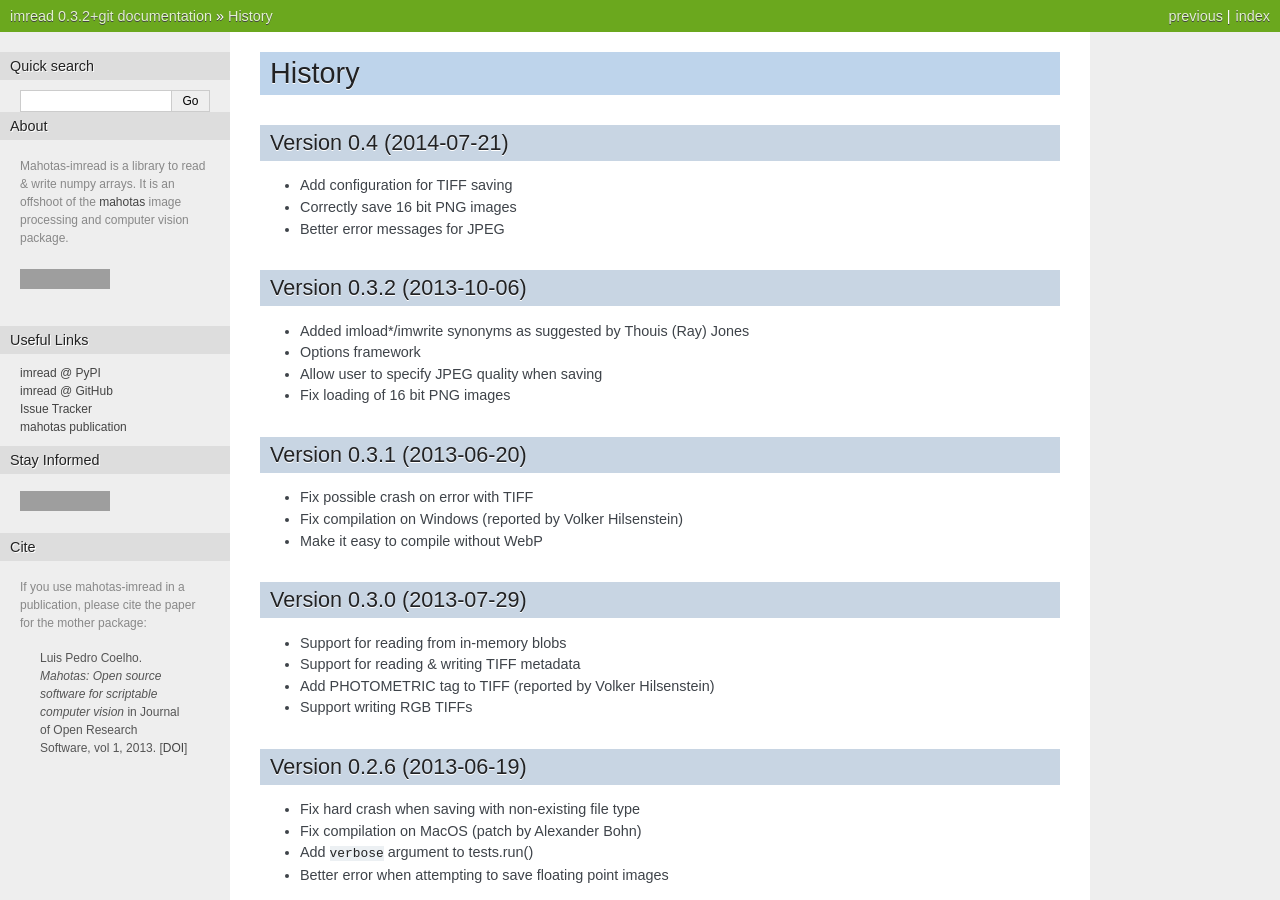
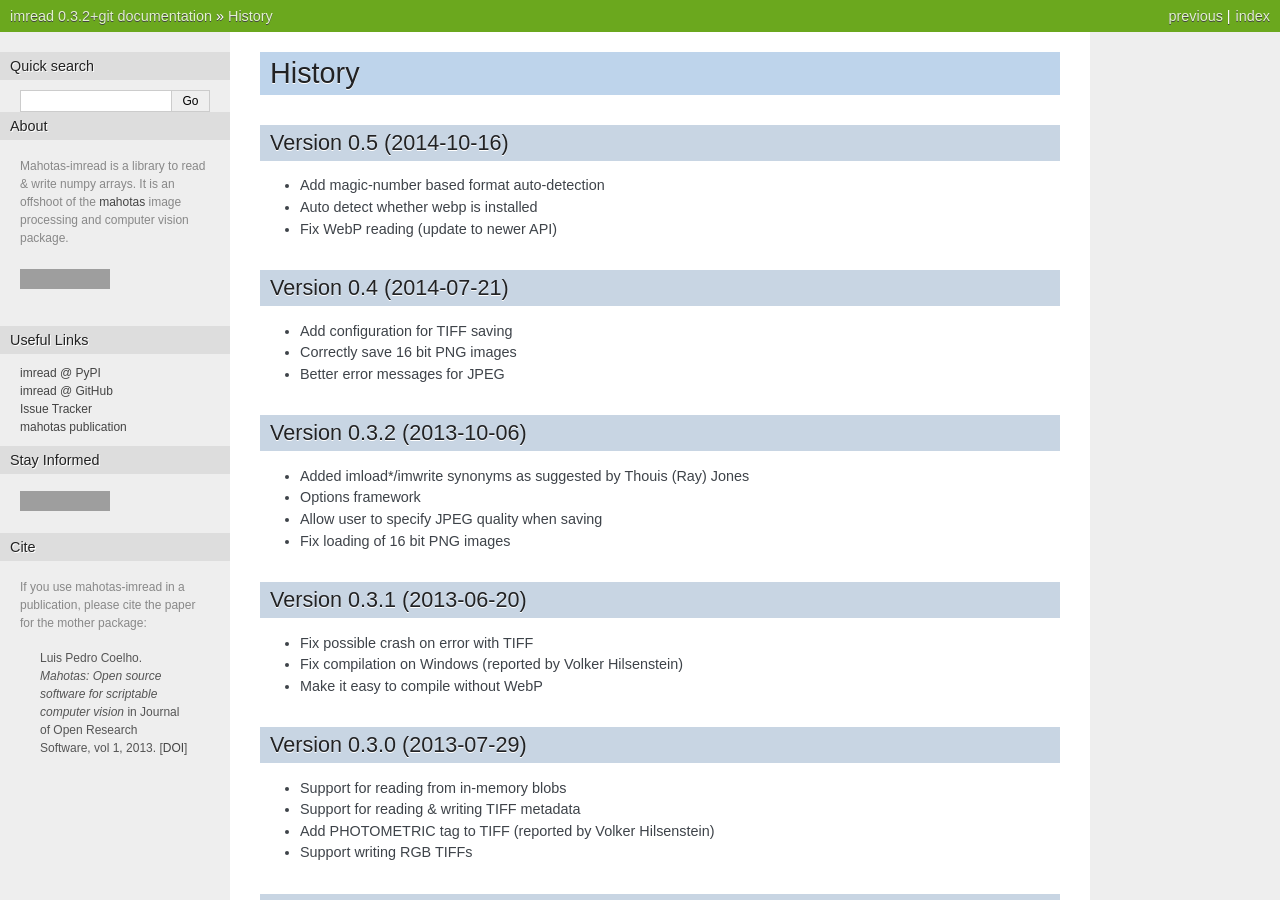
Before and after one commit to luispedro/imread, a Sphinx documentation site: the page built from docs/source/history.rst, in a window 1280 px wide and 900 px high, cut to the strip 0-900 px from the top of the window. Built offline with Sphinx 7.4.7, drawn with Linux system fonts in a browser that asks for light colours; grey boxes are pictures that could not be loaded.

Commit message:
BLD Release version 0.5
Fixing webp and improving installation (by automatically detecting it
and gracefully degrading if not found) are reasons enough to release a
new version. Because of the magic-number detection, it is better to
increase the version number.

Full ChangeLog:
    * Add magic-number based format auto-detection
    * Auto detect whether webp is installed
    * Fix WebP reading (update to newer API)

```diff
--- a/docs/source/history.rst
+++ b/docs/source/history.rst
@@ -1,14 +1,19 @@
 =======
 History
 =======
+
+Version 0.5 (2014-10-16)
+------------------------
+- Add magic-number based format auto-detection
+- Auto detect whether webp is installed
+- Fix WebP reading (update to newer API)
+
 
 Version 0.4 (2014-07-21)
 ------------------------
 - Add configuration for TIFF saving
 - Correctly save 16 bit PNG images
 - Better error messages for JPEG
-
-
 
 Version 0.3.2 (2013-10-06)
 --------------------------
```
Also changed, not shown: README.rst (+11 -4 lines), 2 other files.
